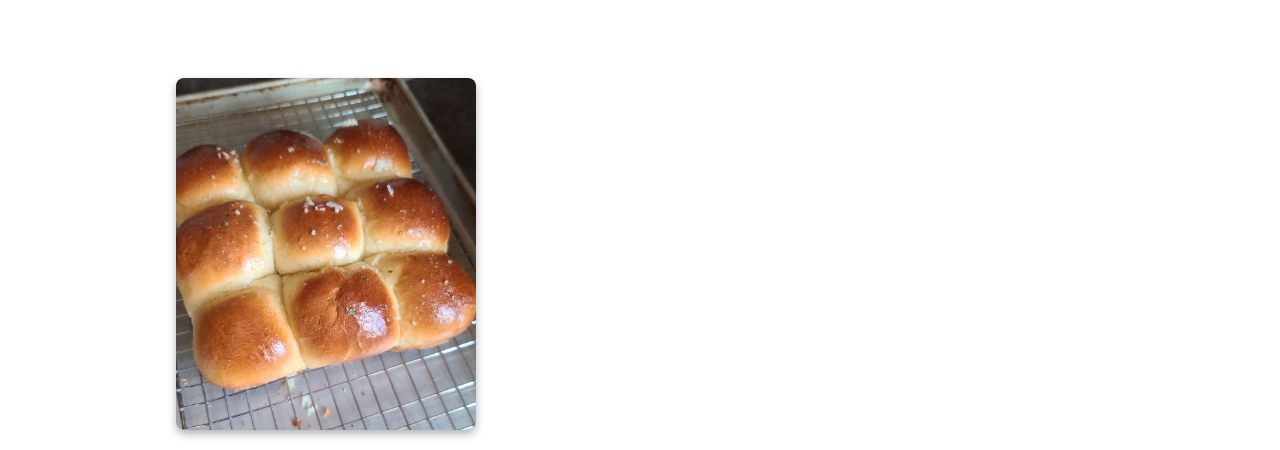
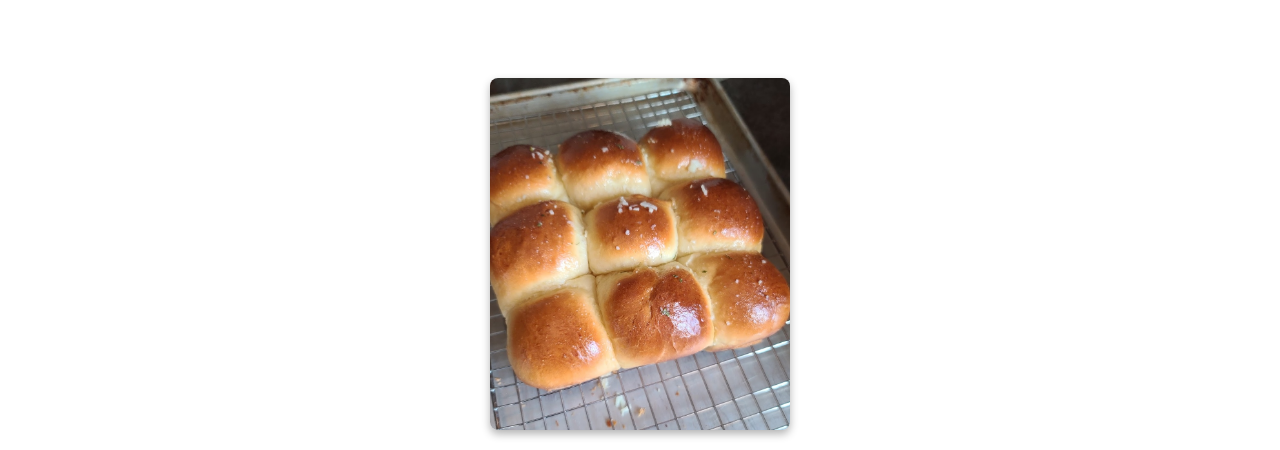
Before and after one commit to Ckarow057/Unit-Final, a plain HTML site: page index.html in a window 1280 px wide. Shown: the part 502-952 px from the top of the page. Drawn offline with Linux system fonts and the light colour scheme.

Commit message:
Fixed image centering

```diff
--- a/styles.css
+++ b/styles.css
@@ -107,7 +107,7 @@ h5 {
 /* Recipe Images Grid */
 .recipe-images {
     display: grid;
-    grid-template-columns: 1fr 1fr;
+    grid-template-columns: auto;
     gap: 1rem;
     margin: 2rem 0;
     justify-items: center;
```
